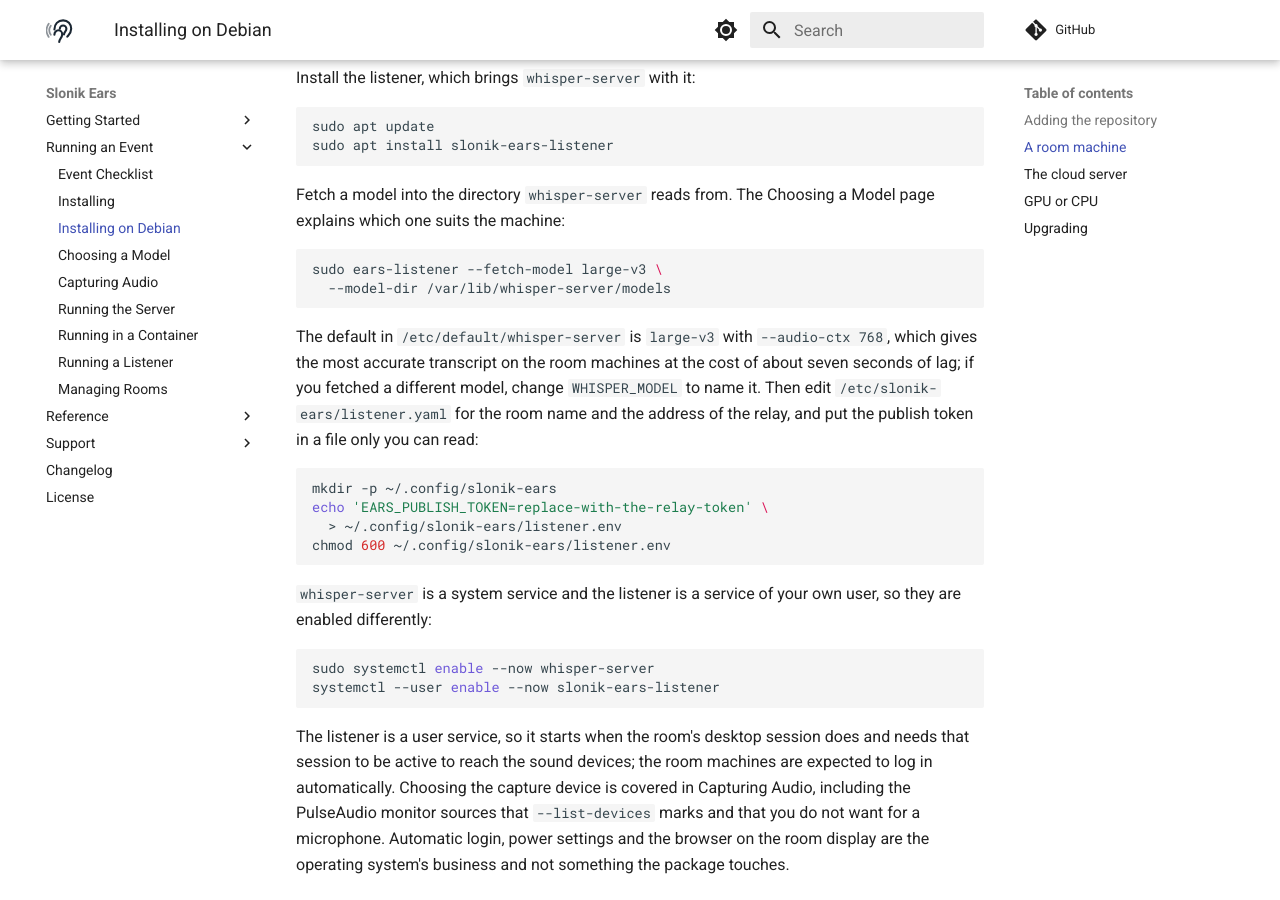
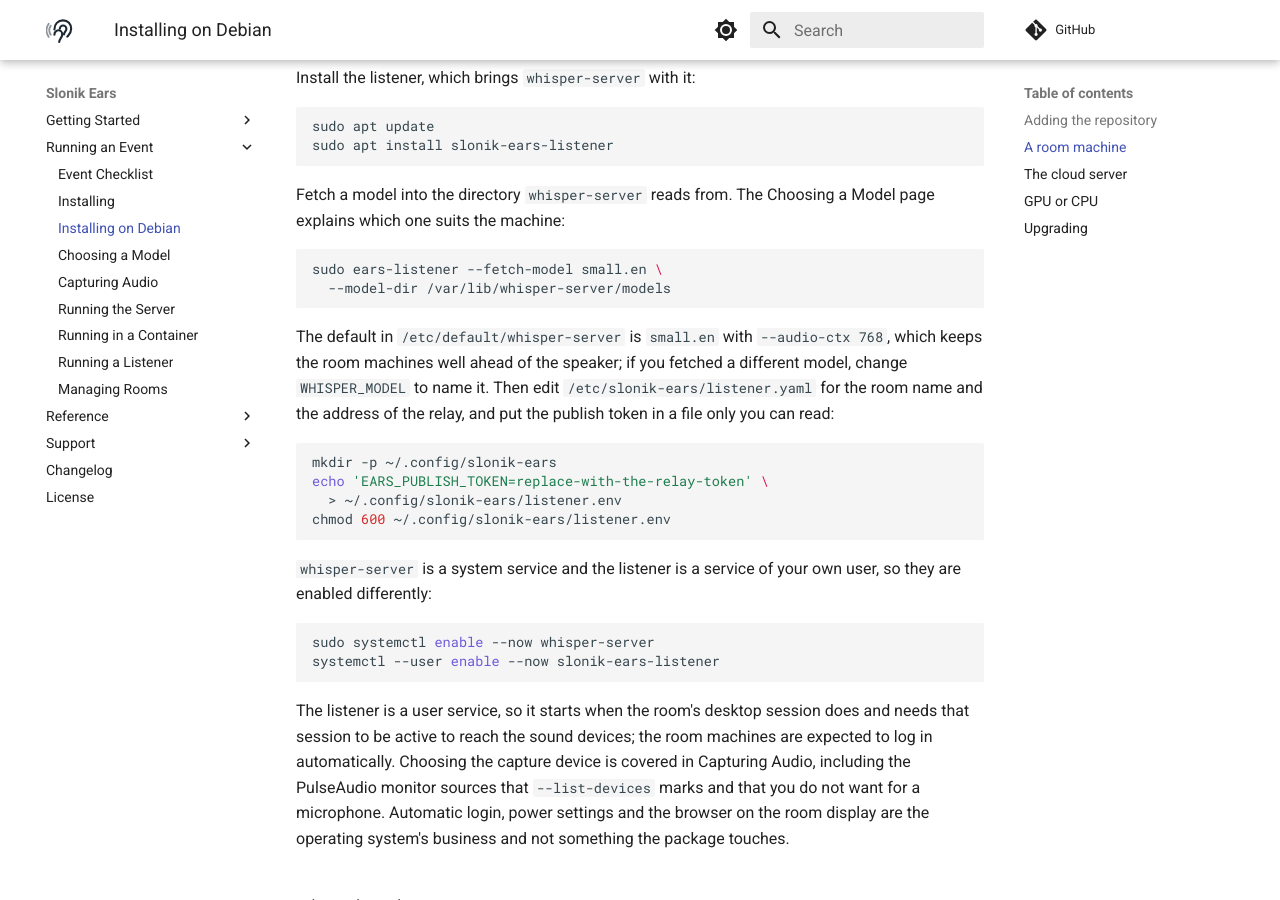
Before and after one commit to dpage/slonik-ears, an MkDocs documentation site: the page built from docs/debian.md, in a window 1280 px wide and 900 px high, scrolled down 845 px. Built offline with MkDocs 1.6.1 and Material for MkDocs 9.7.7, drawn with Linux system fonts in a browser that asks for light colours; comment, search, counter and statistics services are not loaded.

Commit message:
Default whisper-server to small.en
large-v3 leaves each line about seven seconds behind the speaker on the
room machines, which is too long for a room reading along; small.en
transcribes a typical utterance in under half a second there.

````diff
--- a/docs/debian.md
+++ b/docs/debian.md
@@ -48,14 +48,14 @@ Fetch a model into the directory `whisper-server` reads from. The
 Choosing a Model page explains which one suits the machine:
 
 ```bash
-sudo ears-listener --fetch-model large-v3 \
+sudo ears-listener --fetch-model small.en \
   --model-dir /var/lib/whisper-server/models
 ```
 
-The default in `/etc/default/whisper-server` is `large-v3` with
-`--audio-ctx 768`, which gives the most accurate transcript on the room
-machines at the cost of about seven seconds of lag; if you fetched a
-different model, change `WHISPER_MODEL` to name it. Then edit `/etc/slonik-ears/listener.yaml`
+The default in `/etc/default/whisper-server` is `small.en` with
+`--audio-ctx 768`, which keeps the room machines well ahead of the
+speaker; if you fetched a different model, change `WHISPER_MODEL` to
+name it. Then edit `/etc/slonik-ears/listener.yaml`
 for the room name and the address of the relay, and put the publish
 token in a file only you can read:
 
````
Also changed, not shown: docs/models.md (+4 -4 lines), 1 other file.
